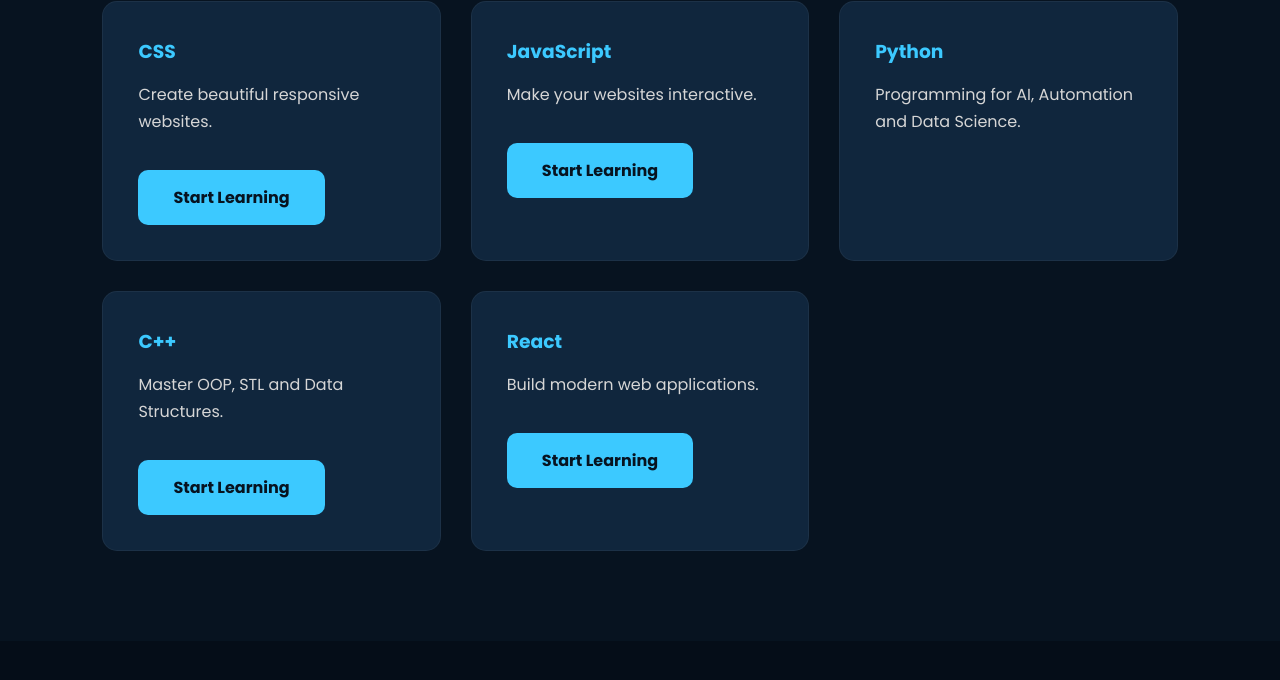
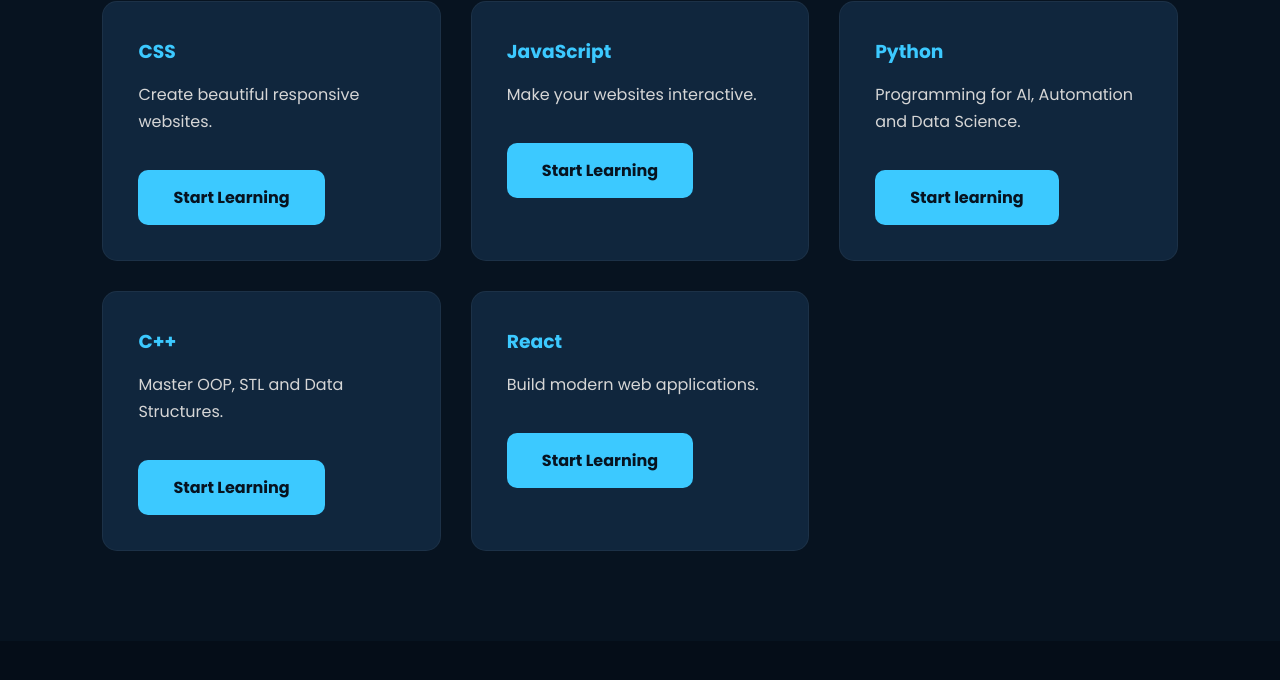
Before and after one commit to Garvit244967/CodeVerse, a plain HTML site: page index.html in a window 1280 px wide. Shown: the part 1330-2010 px from the top of the page. Drawn offline with Linux system fonts and the light colour scheme.

Commit message:
Update index.html

```diff
--- a/index.html
+++ b/index.html
@@ -126,6 +126,7 @@
         <div class="card">
             <h3>Python</h3>
             <p>Programming for AI, Automation and Data Science.</p>
+            <A href = "videos/python.html" class = "btn"> Start learning</a>
         </div>
 
         <div class="card">
```
